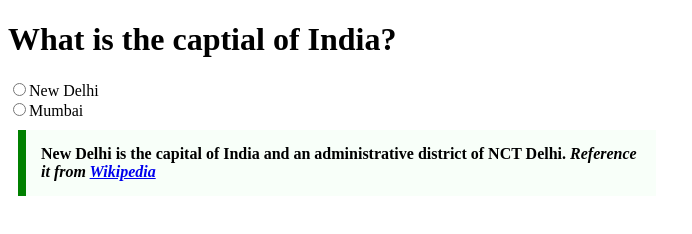
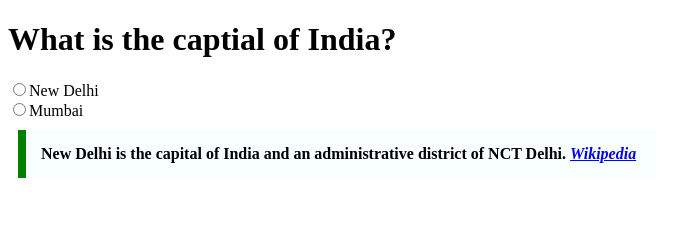
Before and after one commit to acciojob/trivia-zaaves, a website: page main.html in a window 1280 px wide. Shown: the whole page, without its empty margins (0-692 px from the left). Drawn offline with Linux system fonts and the light colour scheme.

Commit message:
created a submission

```diff
--- a/main.html
+++ b/main.html
@@ -19,7 +19,7 @@
 	</label>
 </form>
 	<blockquote>New Delhi is the capital of India and an administrative district of NCT Delhi.
-	<cite>Reference it from <a href="https://en.wikipedia.org" target="_blank">Wikipedia</a></cite>
+	<cite><a href="https://en.wikipedia.org" target="_blank">Wikipedia</a></cite>
 	</blockquote>
 
     <script type="text/javascript" src="./script.js">
--- a/styles.css
+++ b/styles.css
@@ -5,6 +5,6 @@ blockquote{
 	margin: 10px;
 	padding: 15px;
 	border-left: 8px solid green;
-	background-color: #F8FFF9;
+	background-color: #f8fffe;
 	font-weight: bold;
 }
```
